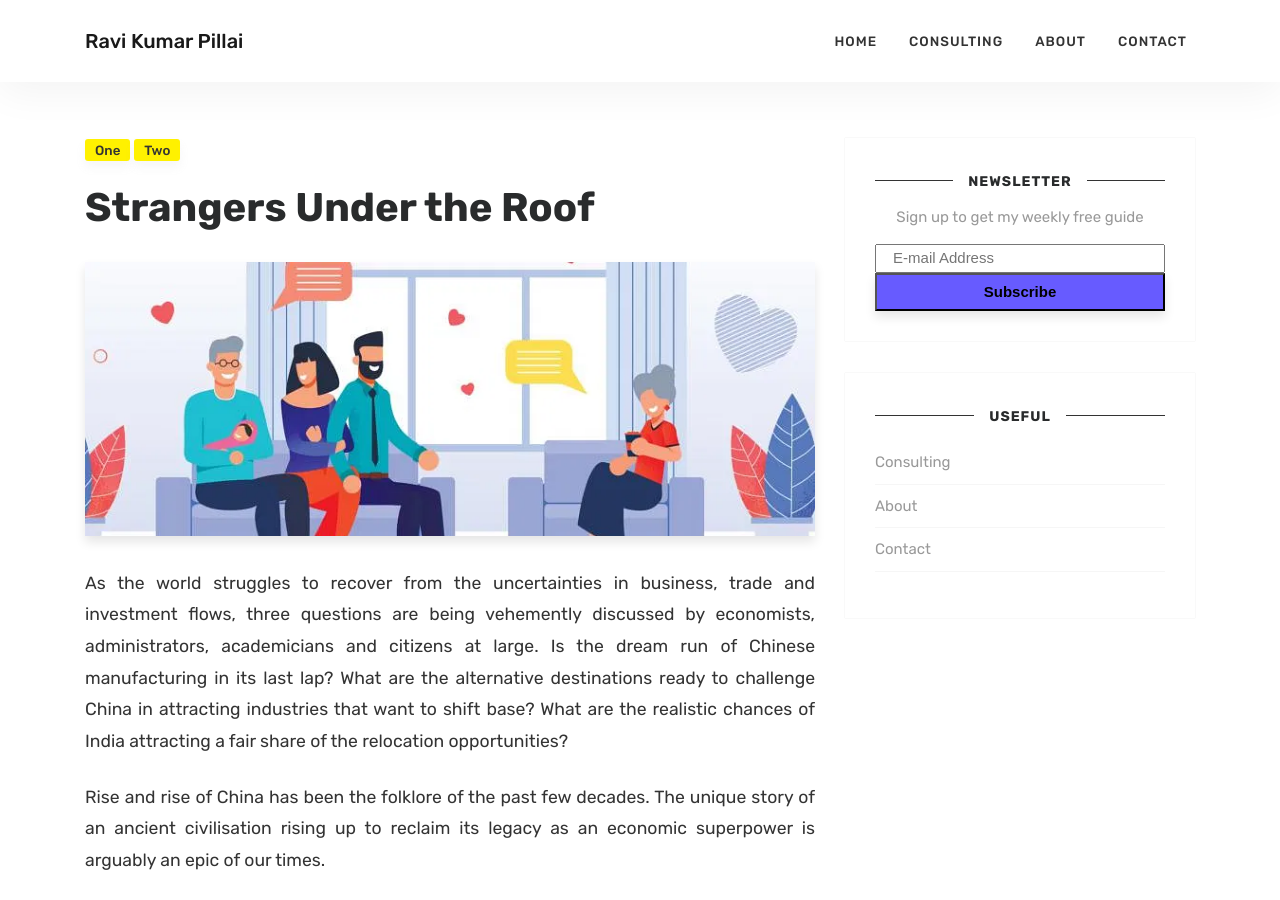
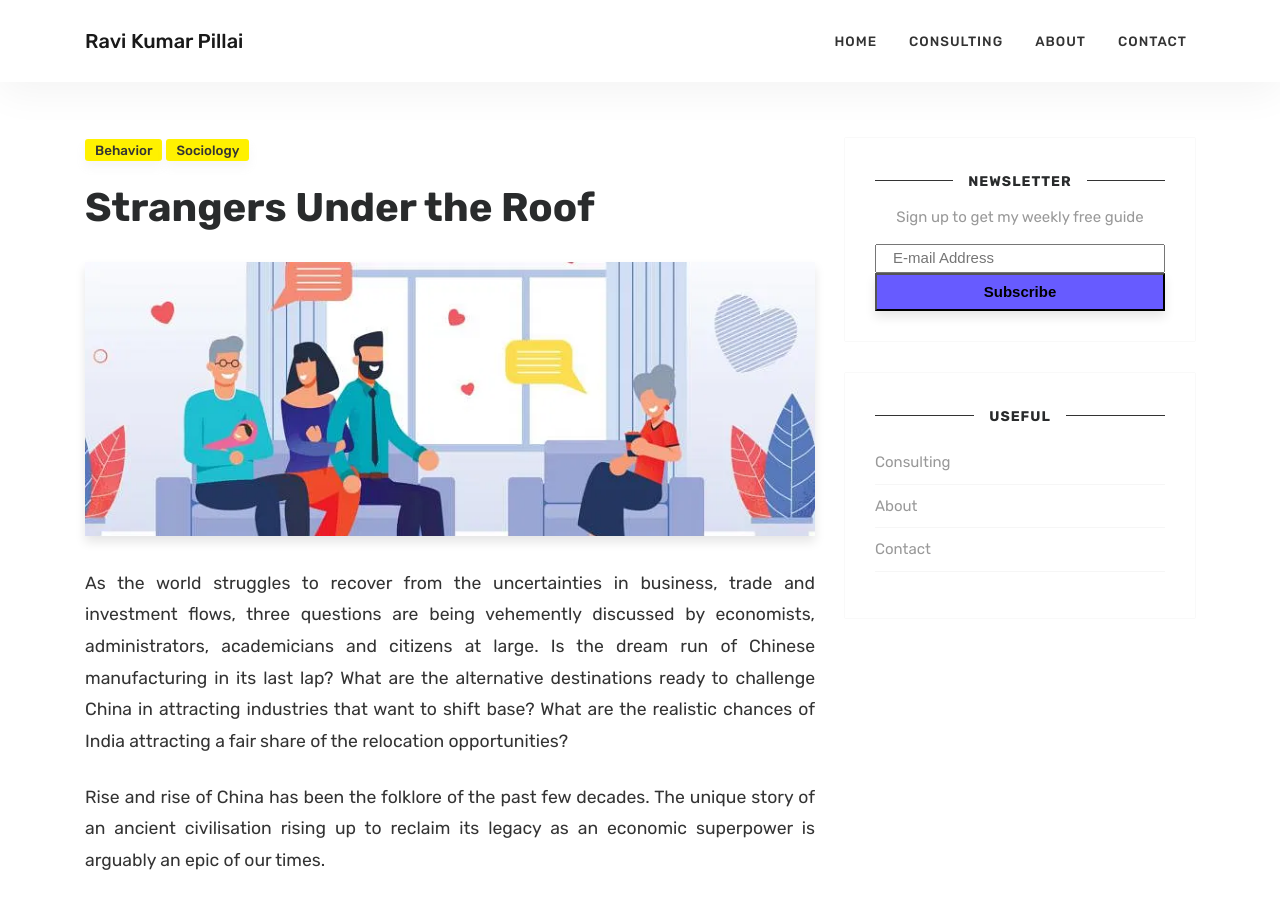
Before and after one commit to rohanharikr/RaviKumarPillai, a Jekyll site: the page built from _posts/2018-01-12-strangers-under-the-roof.md, in a window 1280 px wide and 900 px high. Built offline with Jekyll 4.4.1, drawn with Linux system fonts in a browser that asks for light colours; comment, search, counter and statistics services are not loaded.

Commit message:
Update from Forestry.io Ravi Kumar updated _posts/2018-01-12-strangers-under-the-roof.md

```diff
--- a/_posts/2018-01-12-strangers-under-the-roof.md
+++ b/_posts/2018-01-12-strangers-under-the-roof.md
@@ -1,12 +1,14 @@
 ---
 layout: post-right-sidebar
-title:  "Strangers Under the Roof"
+title: Strangers Under the Roof
 author: Ravi
-categories: [ one, two ]
+categories:
+- behavior
+- sociology
 image: assets/images/strangers.jpg
 comments: true
+
 ---
-
 As the world struggles to recover from the uncertainties in business, trade and investment flows, three questions are being vehemently discussed by economists, administrators, academicians and citizens at large. Is the dream run of Chinese manufacturing in its last lap? What are the alternative destinations ready to challenge China in attracting industries that want to shift base? What are the realistic chances of India attracting a fair share of the relocation opportunities?
 
 Rise and rise of China has been the folklore of the past few decades. The unique story of an ancient civilisation rising up to reclaim its legacy as an economic superpower is arguably an epic of our times.
```
